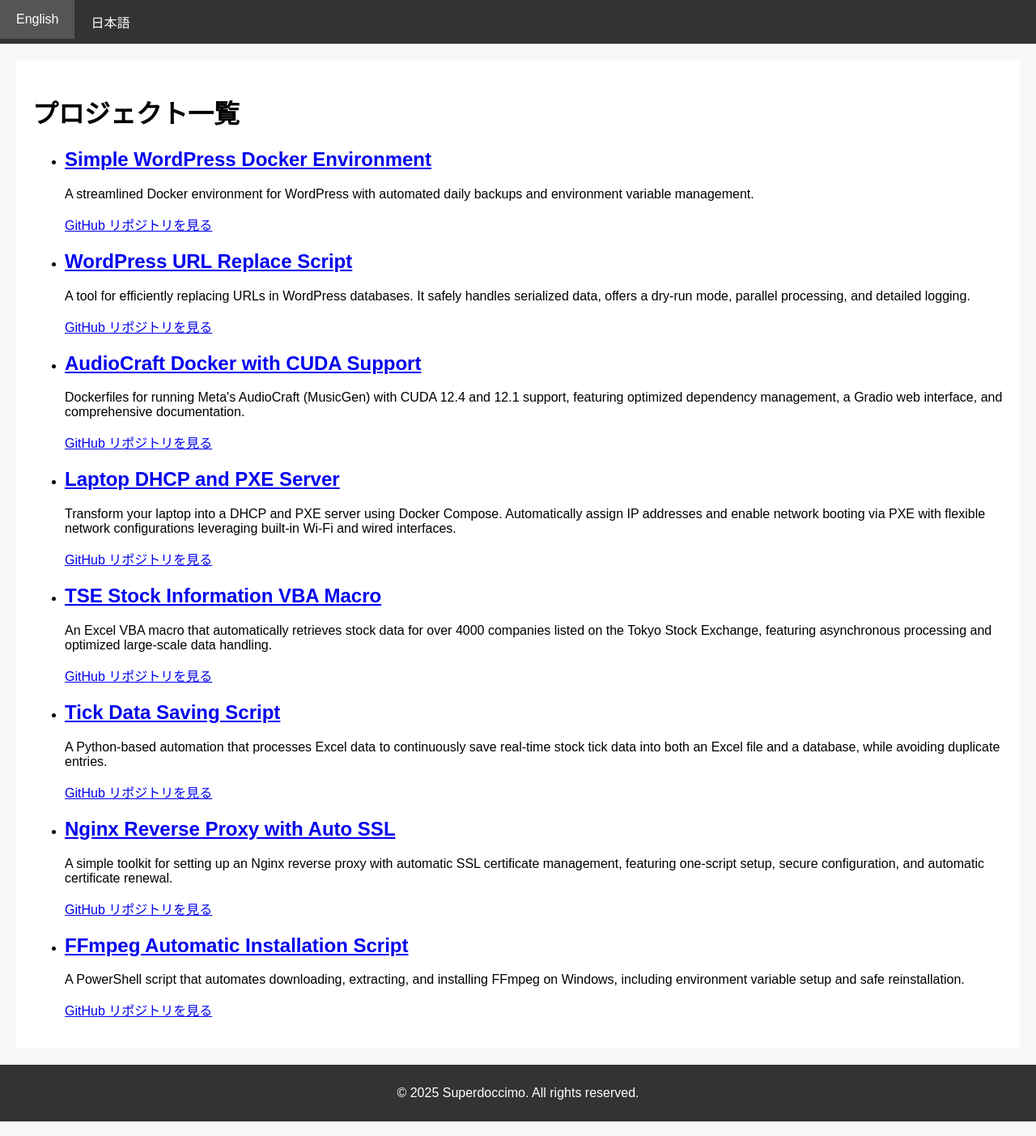
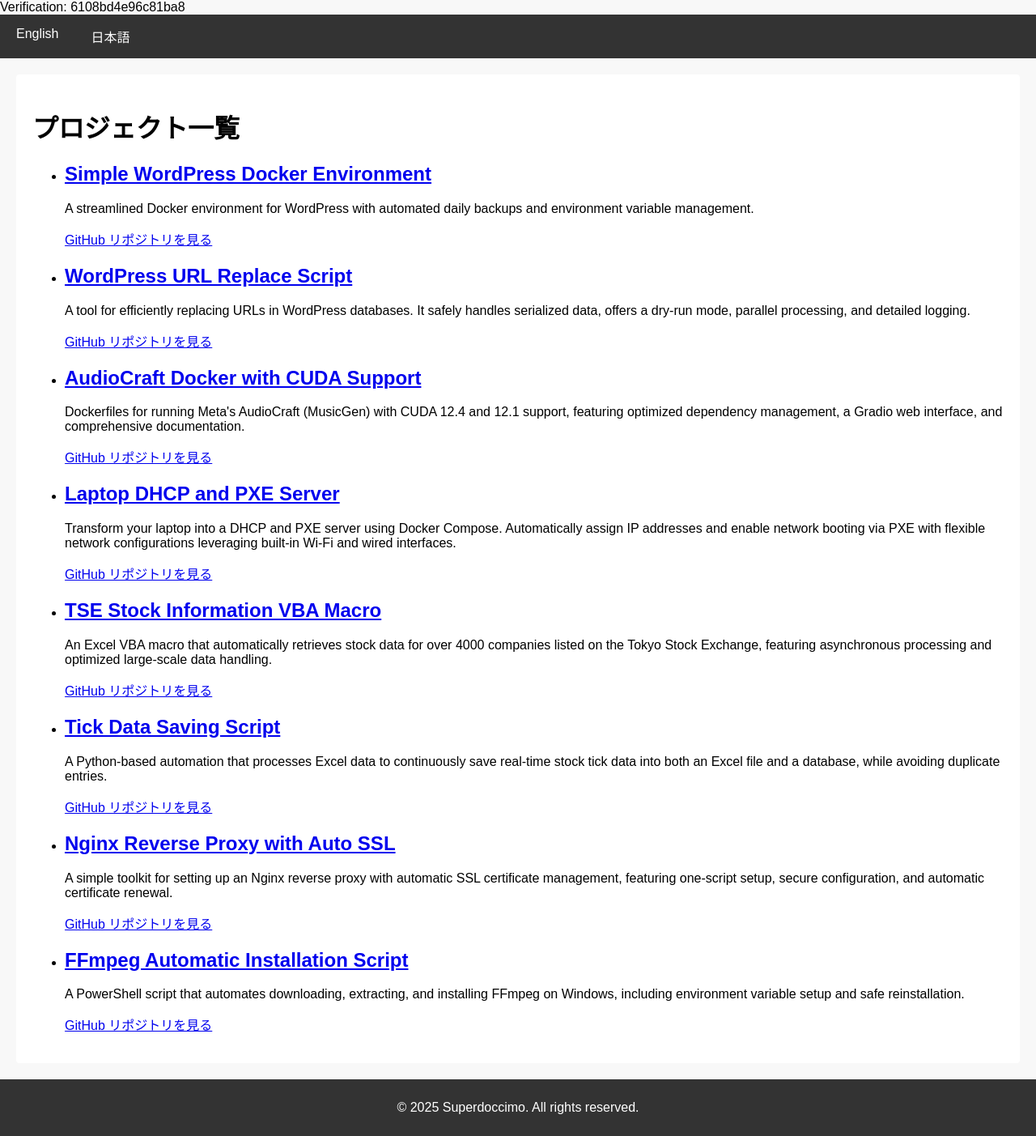
Before and after one commit to superdoccimo/superdoccimo.github.io, a Jekyll site: the page built from ja/index.html, in a window 1280 px wide. Shown: the whole page at 81% size. Built offline with Jekyll 4.4.1, drawn with Linux system fonts in a browser that asks for light colours.

Commit message:
Update default.html

```diff
--- a/_layouts/default.html
+++ b/_layouts/default.html
@@ -9,6 +9,12 @@
   <!-- CSSファイルの読み込み -->
   <link rel="stylesheet" href="{{ '/assets/css/style.css' | relative_url }}">
 </head>
+<html>
+    <head>
+        <meta http-equiv="Content-Type" content="text/html; charset=UTF-8">
+    </head>
+    <body>Verification: 6108bd4e96c81ba8</body>
+</html>
 <body>
   <!-- ナビゲーションバー（言語切替リンク付き） -->
   <nav>
```
